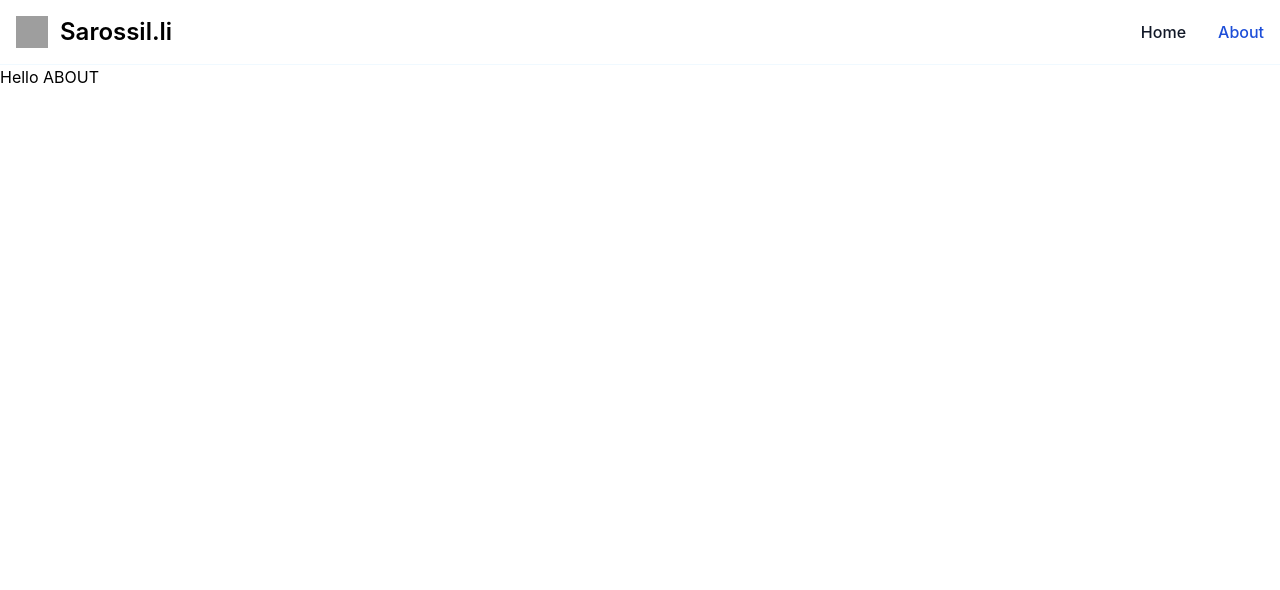
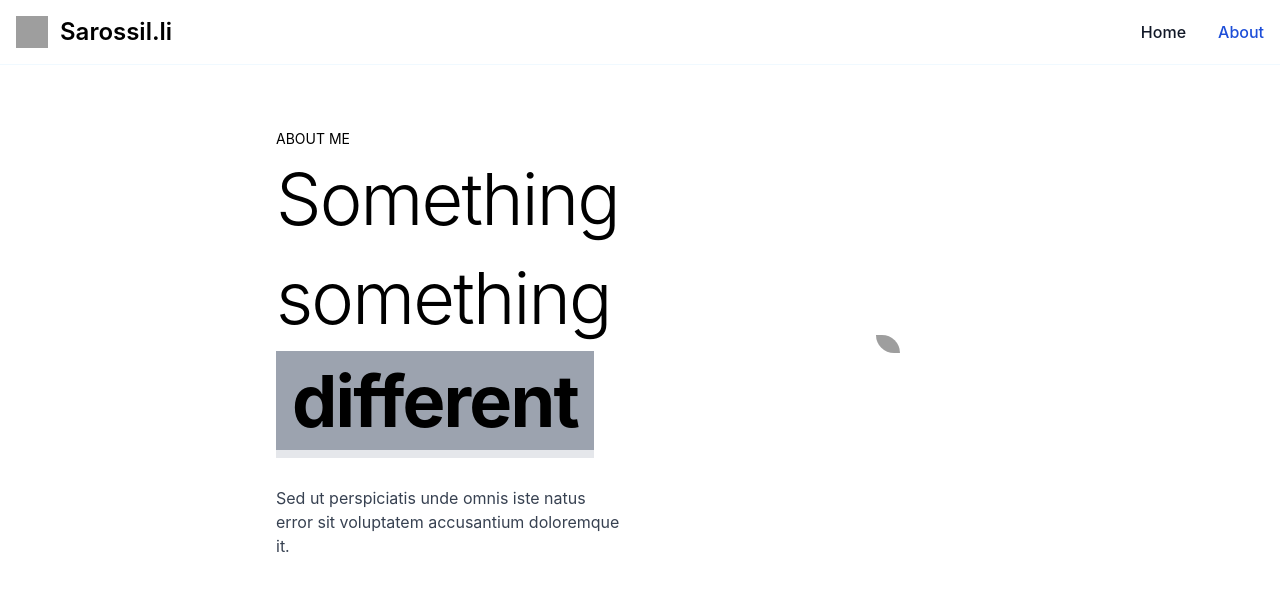
Before and after one commit to sarossilli/srossilli, a React (Create React App) app: page /about in a window 1280 px wide. Shown: the top 590 px of the page. Built offline with nearby package versions, Linux system fonts and the light colour scheme; no server answers; grey boxes are pictures that could not be loaded; what aws-amplify would draw is missing.

Commit message:
feat: add basic about page layout

```diff
--- a/src/pages/About.tsx
+++ b/src/pages/About.tsx
@@ -1,10 +1,37 @@
 import React from 'react';
-import Navbar from '../components/Navbar/Navbar';
+import { cdn } from '../util/AssetConsts';
 
 function About() {
     return (
-        <div className="About">
-            <h1>Hello ABOUT</h1>
+        <div className="flex items-center justify-center overflow-hidden">
+            <div className="relative mx-auto h-full px-4 pb-20 md:pb-10 sm:max-w-xl md:max-w-full md:px-24 lg:max-w-screen-xl lg:px-8">
+                <div className="flex flex-col items-center justify-between lg:flex-row py-16">
+                    <div className=" relative ">
+                        <div className="lg:max-w-xl lg:pr-5 relative z-40">
+                            <p className="flex text-sm uppercase text-g1  ">
+                                About Me
+                            </p>
+                            <h2 className="mb-6 max-w-lg text-5xl font-light leading-snug tracking-tight text-g1 sm:text-7xl sm:leading-snug">
+                                Something something
+                                <span className="my-1 inline-block border-b-8 border-g4 bg-gray-400 px-4 font-bold text-g4 animate__animated animate__flash">different</span>
+                            </h2>
+                            <p className="text-base text-gray-700">Sed ut perspiciatis unde omnis iste natus error sit voluptatem
+                                accusantium doloremque it.</p>
+                        </div>
+                    </div>
+                    <div className="relative hidden lg:ml-32 lg:block lg:w-1/2">
+                        <svg xmlns="http://www.w3.org/2000/svg" className="my-6 mx-auto h-10 w-10 animate-bounce rounded-full bg-white p-2 lg:hidden" fill="none" viewBox="0 0 24 24" stroke="currentColor" stroke-width="2">
+                            <path stroke-linecap="round" stroke-linejoin="round" d="M16 17l-4 4m0 0l-4-4m4 4V3"></path>
+                        </svg>
+                        <div className="abg-orange-400 mx-auto w-6 overflow-hidden rounded-[6rem] rounded-br-none rounded-tl-none">
+                            <img src={`${cdn}/me.jpg`} />
+                        </div>
+                    </div>
+                </div>
+            </div>
+            <div className="hidden text-9xl varien absolute top-6 left-1/4 text-g/10 z-40    ">
+                About Me
+            </div>
         </div>
     )
 
```
